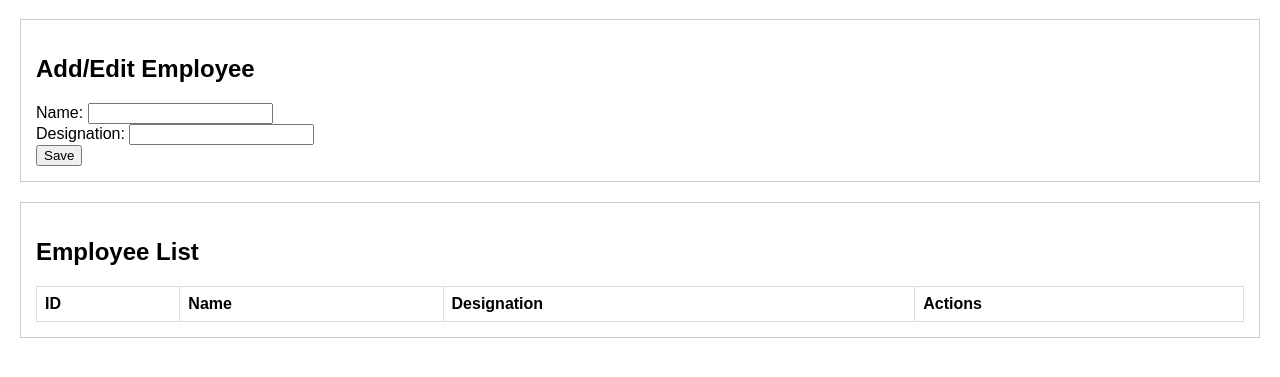
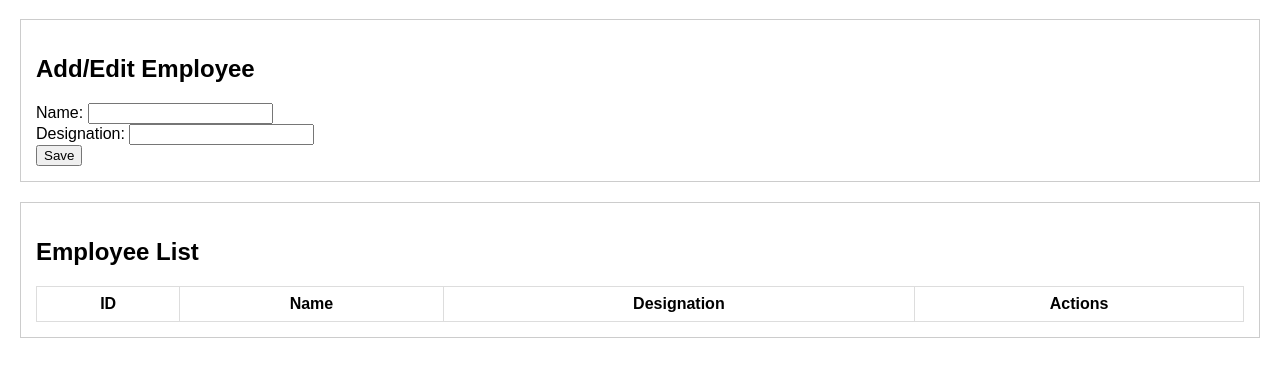
Before and after one commit to sanjay-shan08/PRODIGY_FS_02, a plain HTML site: page emp.html in a window 1280 px wide. Shown: the part 61-438 px from the top of the page. Drawn offline with Linux system fonts and the light colour scheme.

Commit message:
initial commit

```diff
--- a/style.css
+++ b/style.css
@@ -1,5 +1,5 @@
 body {
-    font-family: sans-serif;
+    font-family: arial;
     margin: 20px;
 }
 .form-container, .table-container {
@@ -14,7 +14,7 @@ table {
 th, td {
     border: 1px solid #ddd;
     padding: 8px;
-    text-align: left;
+    text-align: center;
 }
 button {
     margin-right: 5px;
```
